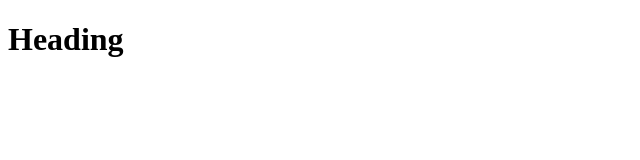
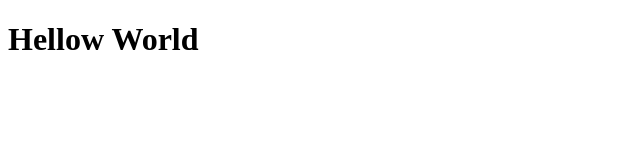
Before and after one commit to nayandotdesign/nayandotdesign.github.io, a plain HTML site: page index.html in a window 1280 px wide. Shown: the whole page, without its empty margins (0-640 px from the left). Drawn offline with Linux system fonts and the light colour scheme.

Commit message:
changed with git email nayan

```diff
--- a/index.html
+++ b/index.html
@@ -6,6 +6,6 @@
     <title>Document</title>
 </head>
 <body>
-    <h1>Heading</h1>
+    <h1>Hellow World</h1>
 </body>
 </html>
```
